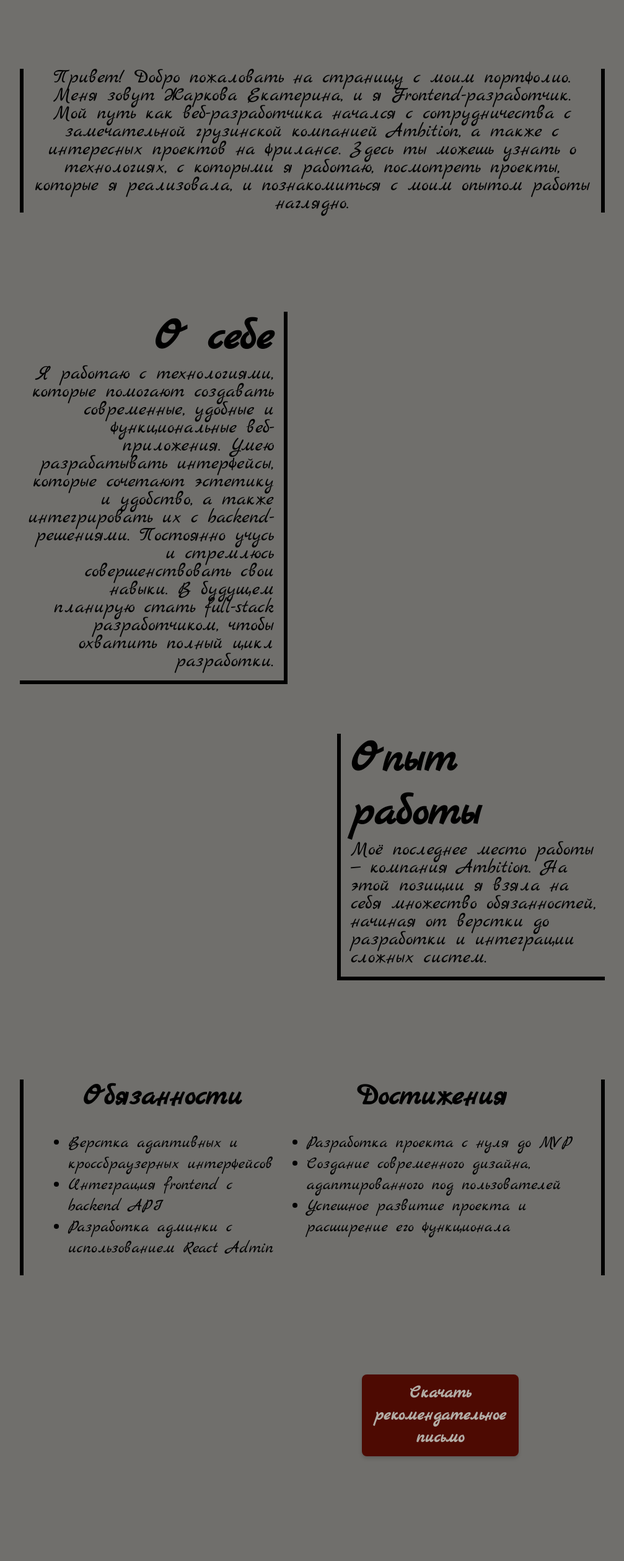
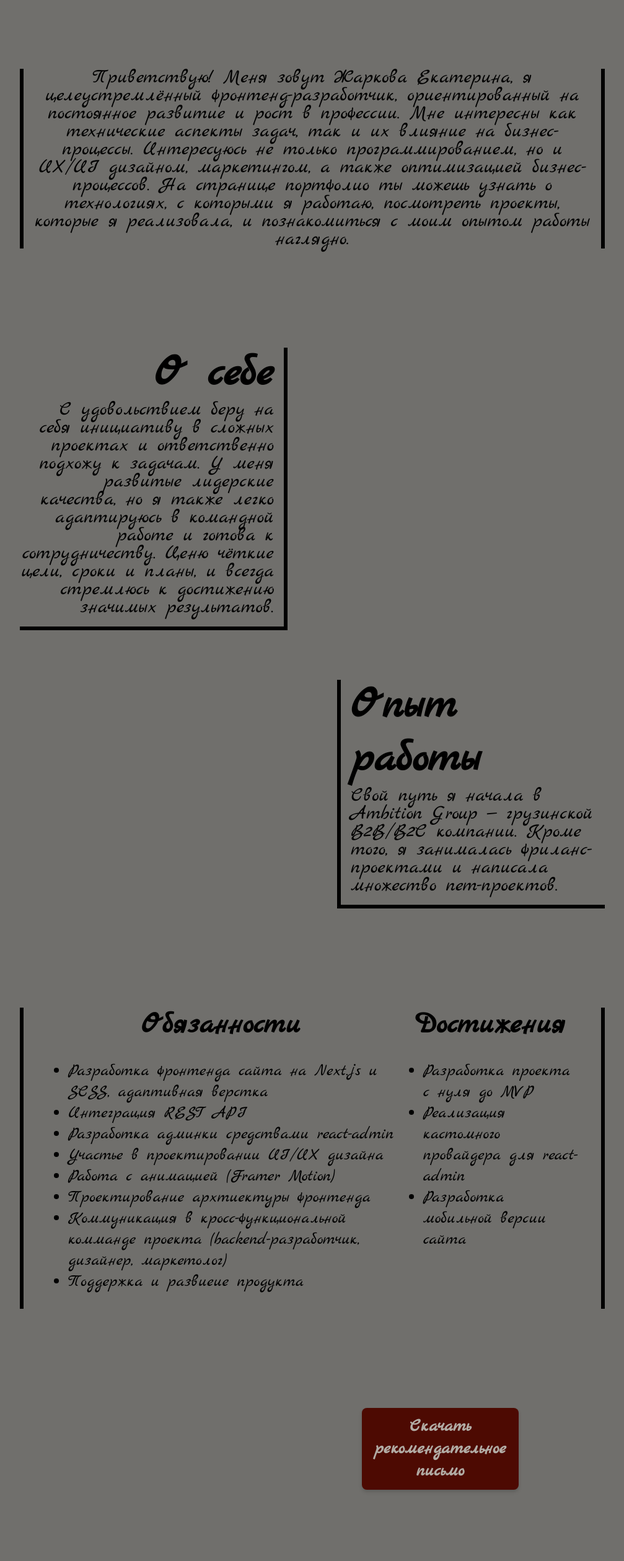
Before and after one commit to Rina2316/my-portfolio, a Next.js app: page / in a window 1280 px wide. Shown: the part 835-3354 px from the top of the page at 62% size, without its empty margins (136-1143 px from the left). Built offline with nearby package versions, Linux system fonts and the light colour scheme.

Commit message:
Build the project and prepare for deployment

```diff
--- a/src/app/page.tsx
+++ b/src/app/page.tsx
@@ -41,28 +41,24 @@ const Home: React.FC = () => {
       <Menu />
       <ScrollToTopButton />
       <Paragraph size="l" className={styles.greetingANDTechno}>
-        Привет! Добро пожаловать на страницу с моим портфолио.
-        Меня зовут Жаркова Екатерина, и я Frontend-разработчик. Мой путь как веб-разработчика
-        начался с сотрудничества с замечательной грузинской компанией Ambition, а также с интересных проектов на фрилансе.
-        Здесь ты можешь узнать о технологиях, с которыми я работаю, посмотреть проекты, которые я реализовала,
-        и познакомиться с моим опытом работы наглядно.
+      Приветствую!
+Меня зовут Жаркова Екатерина, я целеустремлённый фронтенд-разработчик, ориентированный на постоянное развитие и рост в профессии. Мне интересны как технические аспекты задач, так и их влияние на бизнес-процессы. Интересуюсь не только программированием, но и UX/UI дизайном, маркетингом, а также оптимизацией бизнес-процессов.
+
+На странице портфолио ты можешь узнать о технологиях, с которыми я работаю, посмотреть проекты, которые я реализовала, и познакомиться с моим опытом работы наглядно.
       </Paragraph>
 
       <div className={styles.firstBlock} id="aboutMe">
         <div className={styles.aboutMe}>
           <Htag tag="h2">О себе</Htag>
           <Paragraph size="l">
-            Я работаю с технологиями, которые помогают создавать современные,
-            удобные и функциональные веб-приложения. Умею разрабатывать интерфейсы,
-            которые сочетают эстетику и удобство, а также интегрировать их с backend-решениями.
-            Постоянно учусь и стремлюсь совершенствовать свои навыки.
-            В будущем планирую стать full-stack разработчиком, чтобы охватить полный цикл разработки.
+          С удовольствием беру на себя инициативу в сложных проектах и ответственно подхожу к задачам. У меня развитые лидерские качества, но я также легко адаптируюсь в командной работе и готова к сотрудничеству.
+          Ценю чёткие цели, сроки и планы, и всегда стремлюсь к достижению значимых результатов.
           </Paragraph>
         </div>
         <div className={styles.workExperience}>
           <Htag tag="h2">Опыт работы</Htag>
           <Paragraph size="l">
-            Моё последнее место работы — компания Ambition. На этой позиции я взяла на себя множество обязанностей, начиная от верстки до разработки и интеграции сложных систем.
+Свой путь я начала в Ambition Group — грузинской B2B/B2C компании. Кроме того, я занималась фриланс-проектами и написала множество пет-проектов.
           </Paragraph>
         </div>
       </div>
@@ -71,9 +67,14 @@ const Home: React.FC = () => {
         <div className={styles.firstList}>
           <Htag tag="h3">Обязанности</Htag>
           <ul>
-            <li>Верстка адаптивных и кроссбраузерных интерфейсов</li>
-            <li>Интеграция frontend с backend API</li>
-            <li>Разработка админки с использованием React Admin</li>
+            <li>Разработка фронтенда сайта на Next.js и SCSS, адаптивная верстка</li>
+            <li>Интеграция REST API</li>
+            <li>Разработка админки средствами react-admin</li>
+            <li> Участье в проектировании UI/UX дизайна </li>
+            <li>Работа с анимацией (Framer Motion) </li>
+            <li> Проектирование архтиектуры фронтенда  </li>
+            <li> Коммуникация в кросс-функциональной комманде проекта (backend-разработчик, дизайнер, маркетолог) </li>
+            <li> Поддержка и развиеие продукта  </li>
           </ul>
         </div>
 
@@ -81,8 +82,8 @@ const Home: React.FC = () => {
           <Htag tag="h3">Достижения</Htag>
           <ul>
             <li>Разработка проекта с нуля до MVP</li>
-            <li>Создание современного дизайна, адаптированного под пользователей</li>
-            <li>Успешное развитие проекта и расширение его функционала</li>
+            <li>Реализация кастомного провайдера для react-admin</li>
+            <li>Разработка мобильной версии сайта</li>
           </ul>
         </div>
       </div>
@@ -100,9 +101,7 @@ const Home: React.FC = () => {
 
       <div id="technologies">
         <Htag tag="h2" className={styles.tag}>Технологии</Htag>
-        <Paragraph size="l" className={styles.greetingANDTechno}>
-          Я работаю с такими технологиями, как React, Next.js, TypeScript, SCSS,
-          а также использую инструменты для анимаций, такие как Framer Motion.
+        <Paragraph size="l" className={styles.greetingANDTechno}>В основном я работаю с такими технологиями, как React/Next.js, ES6 JavaScript, TypeScript, SCSS, Redux и Node.js, а также использую инструменты для анимации, такие как Framer Motion. Однако помимо этого, я имела опыт работы с Zustand, MobX, Vue и PostgreSQL, а также постоянно изучаю новые технологии.
         </Paragraph>
         <Technology />
       </div>
```
